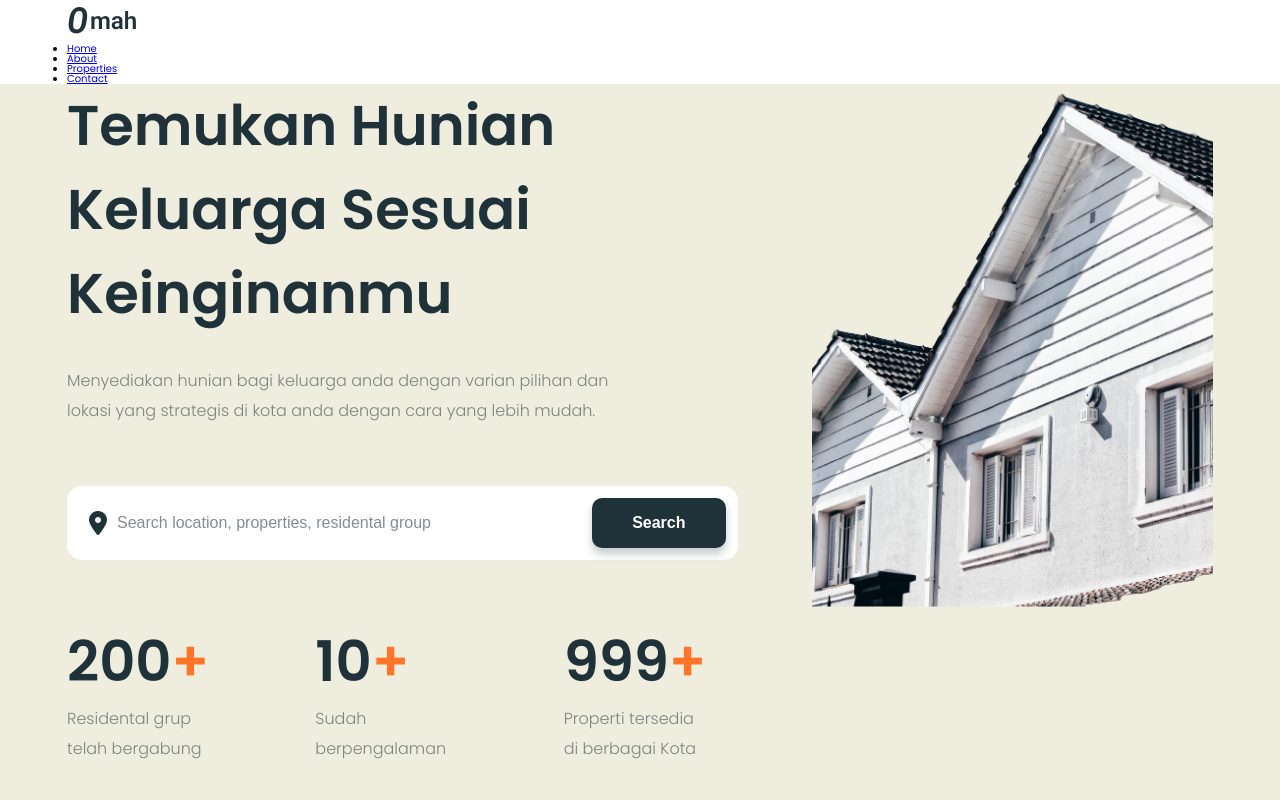
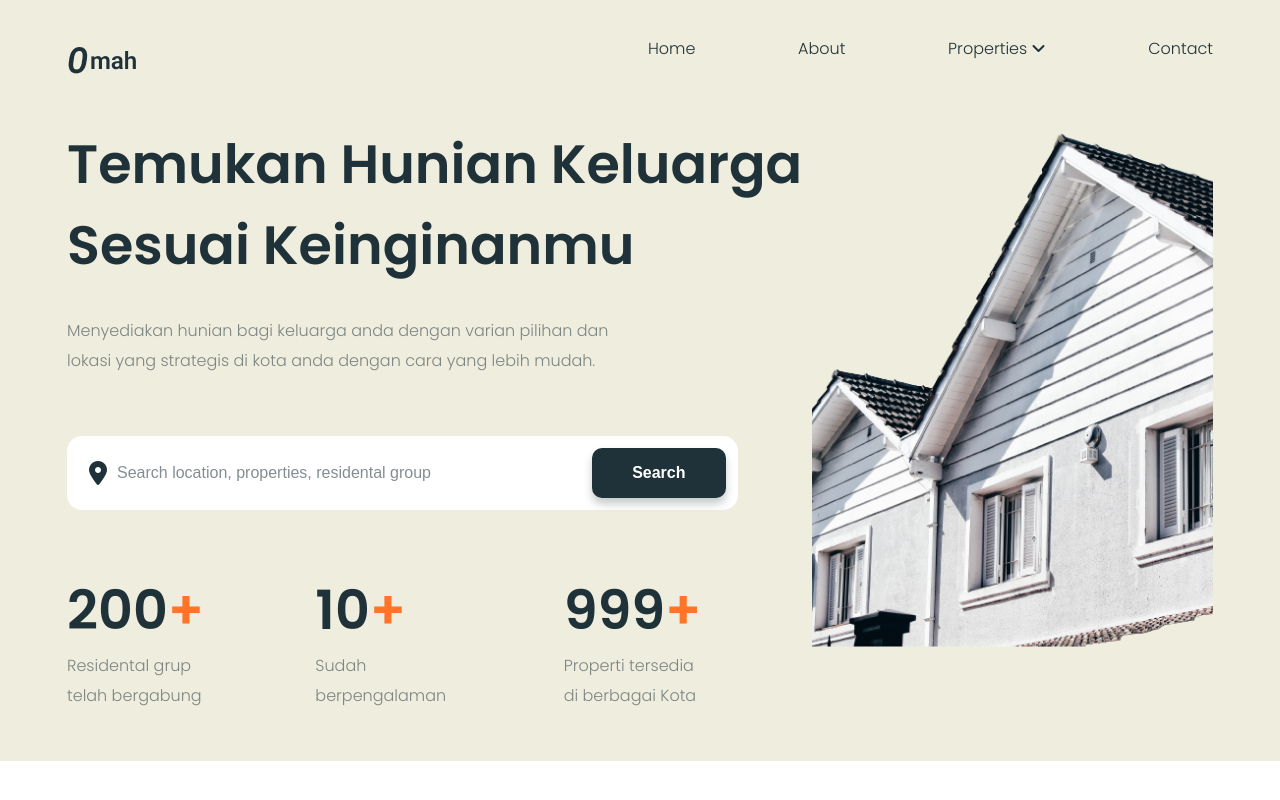
Before and after one commit to fihadranzer/omah-test-fiha, a plain HTML site: page index.html in a window 1280 px wide. Shown: the top 800 px of the page. Drawn offline with Linux system fonts and the light colour scheme.

Commit message:
second-commit

```diff
--- a/css/general.css
+++ b/css/general.css
@@ -90,7 +90,7 @@ body {
 /* Titles */
 
 .large-title {
-  font-size: 5.6rem;
+  font-size: 5.4rem;
   color: #203239;
   font-weight: 600;
   line-height: 150%;
--- a/css/style.css
+++ b/css/style.css
@@ -1,6 +1,54 @@
 /* **************************** */
 /* SECTION NAVBAR STARTS HERE  */
 /* **************************** */
+
+.navbar-main {
+  background-color: #eeedde;
+  padding: 4rem 0;
+}
+
+.nav-box {
+  display: flex;
+  justify-content: space-between;
+}
+
+.nav-item {
+  font-size: 1.6rem;
+  font-weight: 300;
+  display: inline-block;
+  list-style: none;
+  transition: all 0.4s ease;
+}
+
+.nav-item a {
+  text-decoration: none;
+  color: #203239;
+  margin-left: 10rem;
+  position: relative;
+  display: inline-block;
+  transition: all 0.4s ease;
+}
+
+.nav-item a:focus{
+  font-weight: 500;
+}
+
+.nav-item a:focus .fa-angle-down{
+  rotate: 180deg;
+}
+
+
+.nav-item a:active::after,.nav-item a:focus::after {
+  content: "";
+  position: absolute;
+  background-color: #ff7527;
+  bottom: -1rem;
+  left: 25%;
+  height: 0.5rem;
+  width:2rem;
+  border-radius: 5rem;
+}
+
 
 /* **************************** */
 /* SECTION HERO STARTS HERE  */
@@ -294,15 +342,13 @@
   font-size: 1.6rem;
   color: #203239;
   line-height: 3rem;
-  width:75%;
+  width: 75%;
 }
 
 .email-box,
 .phone-box {
   border: 1px solid #ff7527;
   padding: 2.4rem;
-
-
 }
 
 .contact-btn {
@@ -315,7 +361,7 @@
   transition: all 0.4s ease;
 }
 
-.contact-btn:hover{
+.contact-btn:hover {
   background-color: rgba(255, 118, 39, 0.199);
   color: #ff7527;
   font-weight: 500;
@@ -323,47 +369,44 @@
 
 .phone-box {
   border-radius: 1rem;
-
 }
 
-.address-box .fa-phone, .fa-square-envelope{
+.address-box .fa-phone,
+.fa-square-envelope {
   font-size: 3rem;
   padding-right: 2.4rem;
 }
 
-
-.btn-address-box{
+.btn-address-box {
   text-align: center;
 }
-.phone-box-text{
+.phone-box-text {
   display: flex;
   align-items: center;
 }
-
 
 /* **************************** */
 /* SECTION FOOTER STARTS HERE  */
 /* **************************** */
 
-
 footer {
   background-color: #203239;
 }
-.footer-box{
+.footer-box {
   display: flex;
   justify-content: space-between;
   align-items: center;
   padding: 2rem 0;
 }
 
-.social-box-footer{
+.social-box-footer {
   display: flex;
   justify-content: space-around;
   color: #fff;
   list-style: none;
 }
 
-.social-link-item{
+.social-link-item {
   padding: 0 2rem;
   font-size: 1.6rem;
 }
--- a/index.html
+++ b/index.html
@@ -40,7 +40,7 @@
             <ul class="nav-link">
               <li class="nav-item"><a href="#">Home</a></li>
               <li class="nav-item"><a href="#">About</a></li>
-              <li class="nav-item"><a href="#">Properties</a></li>
+              <li class="nav-item"><a href="#">Properties <i class="fa-solid fa-angle-down"></i></a></li>
               <li class="nav-item"><a href="#">Contact</a></li>
             </ul>
           </div>
@@ -56,7 +56,7 @@
         <div class="container">
           <div class="grid grid-columns-hero">
             <div class="hero-left-box">
-              <h1 class="large-title mr-b-30">
+              <h1 class="large-title mr-b-30 hero-title">
                 Temukan Hunian Keluarga Sesuai Keinginanmu
               </h1>
 
```
